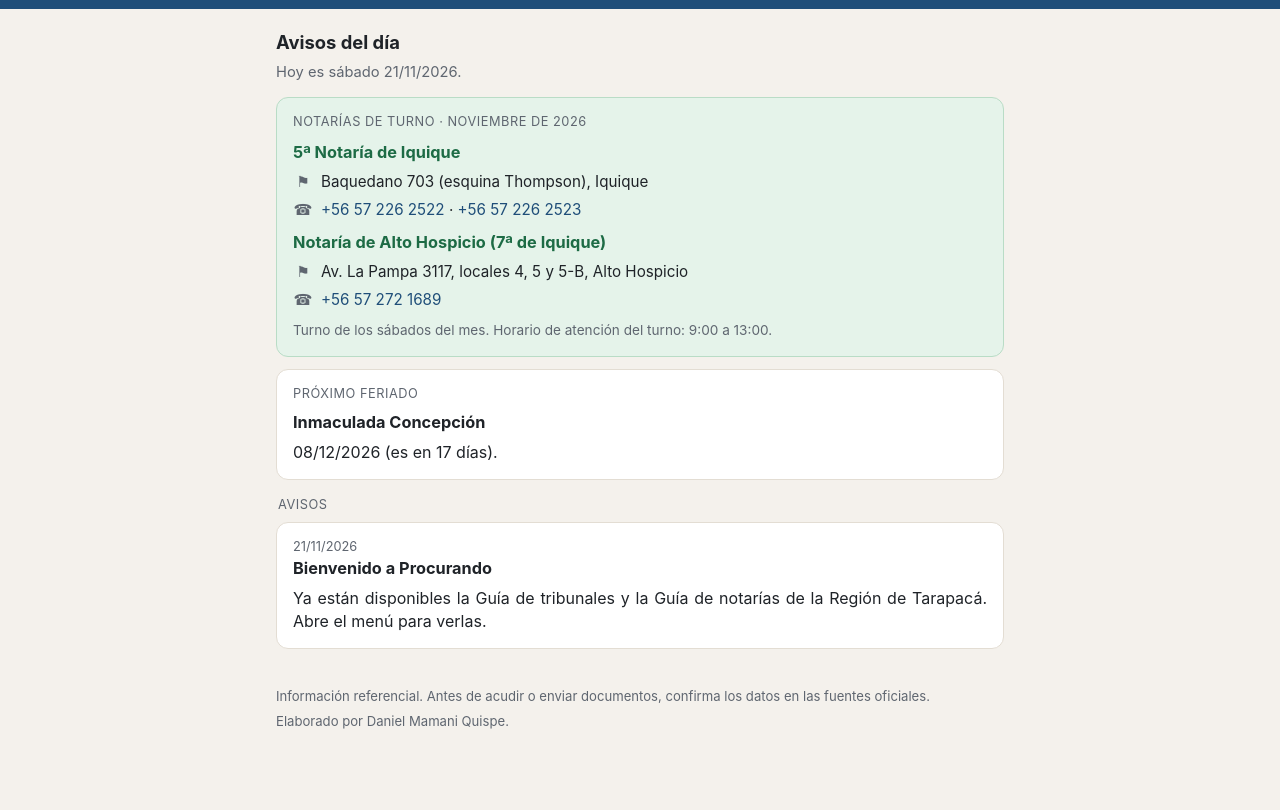
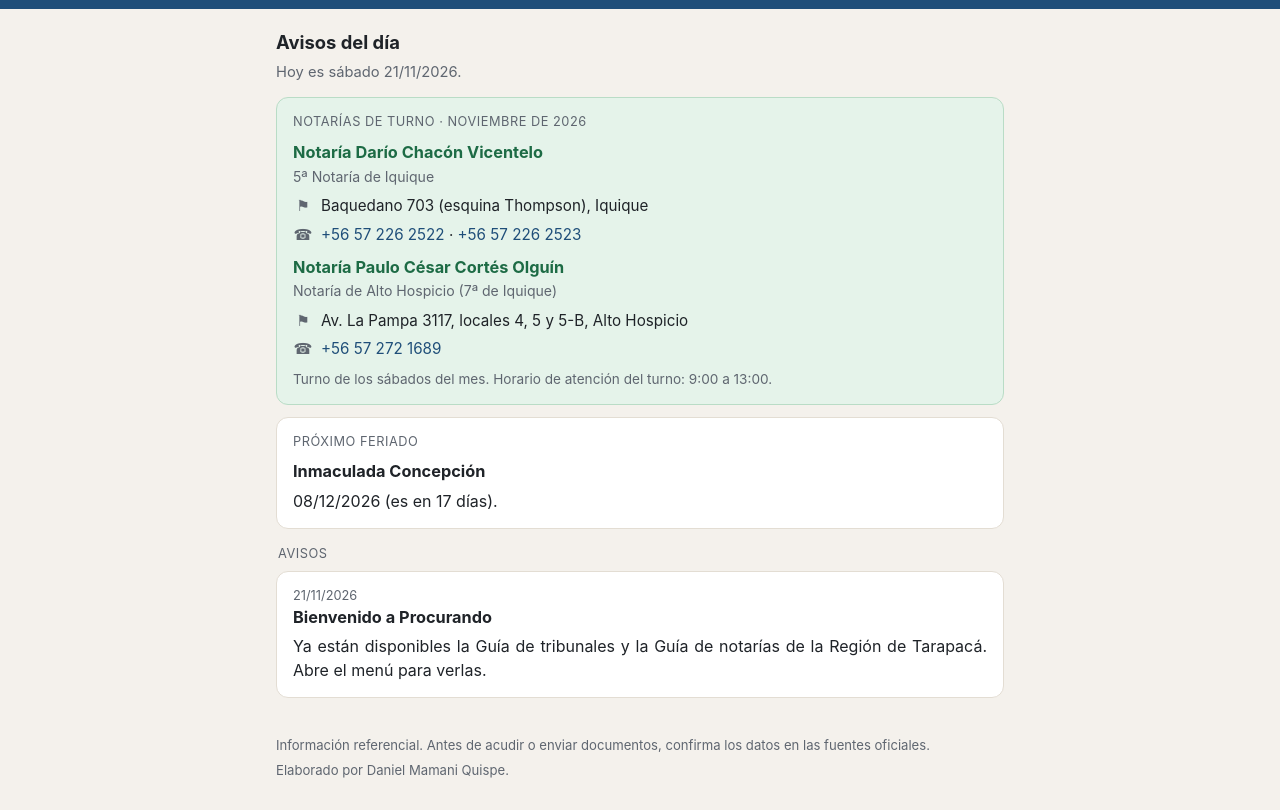
Before and after one commit to AbgDanielM/procurando, a plain HTML site: page index.html in a window 1280 px wide. Shown: the part 62-872 px from the top of the page. Before the commit the page ends 823 px from the top, so only its background shows below. Drawn offline with Linux system fonts and the light colour scheme.

Commit message:
Notarías: mostrar el nombre público del notario como título
Co-Authored-By: Claude Opus 5.5 <noreply@anthropic.com>
Claude-Session: https://claude.ai/code/session_01MfGWsinTBHSeCC8bfmXjeD

```diff
--- a/data/notarias.js
+++ b/data/notarias.js
@@ -1,10 +1,13 @@
 // Notarías de la Región de Tarapacá.
 // Base: nómina oficial entregada por el Poder Judicial el 06/11/2026,
 // con datos de contacto verificados en noviembre de 2026.
+// "publico" es el nombre con que la notaría se identifica (por su notario titular).
+// Si el cargo está vacante, se deja sin "publico" y se muestra el número oficial.
 // "id" se usa para marcar las notarías de turno en data/turnos.js.
 const NOTARIAS = [
   {
     id: "iqq1",
+    publico: "Notaría Rodrigo González Barriga",
     nombre: "1ª Notaría de Iquique",
     notario: "Rodrigo Alejandro González Barriga",
     comuna: "Iquique",
@@ -15,6 +18,7 @@ const NOTARIAS = [
   },
   {
     id: "iqq2",
+    publico: "Notaría Heidi Cavieres Araya",
     nombre: "2ª Notaría de Iquique",
     notario: "Heidi Patricia Cavieres Araya",
     comuna: "Iquique",
@@ -35,6 +39,7 @@ const NOTARIAS = [
   },
   {
     id: "iqq4",
+    publico: "Notaría Álvaro Meniconi Asfura",
     nombre: "4ª Notaría de Iquique",
     notario: "Álvaro Tomás Meniconi Asfura",
     comuna: "Iquique",
@@ -45,6 +50,7 @@ const NOTARIAS = [
   },
   {
     id: "iqq5",
+    publico: "Notaría Darío Chacón Vicentelo",
     nombre: "5ª Notaría de Iquique",
     notario: "Darío Emigdio Chacón Vicentelo",
     comuna: "Iquique",
@@ -65,6 +71,7 @@ const NOTARIAS = [
   },
   {
     id: "ahosp",
+    publico: "Notaría Paulo César Cortés Olguín",
     nombre: "Notaría de Alto Hospicio (7ª de Iquique)",
     notario: "Paulo César Cortés Olguín",
     comuna: "Alto Hospicio",
@@ -75,6 +82,7 @@ const NOTARIAS = [
   },
   {
     id: "pozo",
+    publico: "Notaría Angiello Cordano Carrizo",
     nombre: "Notaría de Pozo Almonte",
     notario: "Angiello Paolo Cordano Carrizo",
     comuna: "Pozo Almonte",
--- a/index.html
+++ b/index.html
@@ -75,6 +75,7 @@
     padding: 15px 16px; margin-bottom: 12px;
   }
   .tarjeta h3 { margin: 0 0 4px; font-size: 1.02rem; font-weight: 650; }
+  .subtitulo { color: var(--suave); font-size: .88rem; margin: -2px 0 8px; }
   .tarjeta.turno { border-color: #b9dcc6; background: var(--turno-fondo); }
   .tarjeta.turno h3 { color: var(--turno); }
   .bloque-titulo { font-size: .8rem; text-transform: uppercase; letter-spacing: .04em; color: var(--suave); margin: 0 0 8px; }
@@ -236,7 +237,8 @@
     }
     const filas = turnoMes.notarias.map(id => NOTARIAS.find(n => n.id === id)).filter(Boolean).map(n => `
       <div style="margin-top:10px">
-        <h3>${n.nombre}</h3>
+        <h3>${n.publico || n.nombre}</h3>
+        ${n.publico ? `<div class="subtitulo">${n.nombre}</div>` : ""}
         <div class="fila"><span class="ico">&#9873;</span><span>${n.direccion}</span></div>
         ${n.telefonos.length ? `<div class="fila"><span class="ico">&#9742;</span><span>${fonosHTML(n.telefonos)}</span></div>` : ""}
       </div>`).join("");
@@ -305,26 +307,27 @@
   document.getElementById("notariasTurno").innerHTML = bloqueTurno();
   function tarjetaNot(n) {
     return `<article class="tarjeta">
-      <h3>${n.nombre}</h3>
+      <h3>${n.publico || n.nombre}</h3>
+      ${n.publico ? `<div class="subtitulo">${n.nombre}</div>` : ""}
       <div class="etiquetas">
         <span class="etiqueta">${n.comuna}</span>
         ${idsTurno.includes(n.id) ? '<span class="etiqueta de-turno">De turno este mes</span>' : ""}
       </div>
-      <div class="fila"><span class="ico">&#9878;</span><span>${n.notario}</span></div>
+      ${n.publico ? "" : `<div class="fila"><span class="ico">&#9878;</span><span>${n.notario}</span></div>`}
       <div class="fila"><span class="ico">&#9873;</span><span>${n.direccion}</span></div>
       ${n.telefonos.length ? `<div class="fila"><span class="ico">&#9742;</span><span>${fonosHTML(n.telefonos)}</span></div>`
                            : `<div class="fila"><span class="ico">&#9742;</span><span>Teléfono no informado</span></div>`}
       <div class="fila"><span class="ico">&#9200;</span><span>${n.horario}</span></div>
       <div class="acciones">
         ${n.telefonos.length ? `<a class="principal" href="tel:${n.telefonos[0]}">Llamar</a>` : ""}
-        <a href="${mapa(n.nombre, n.direccion)}" target="_blank" rel="noopener">Cómo llegar</a>
+        <a href="${mapa(n.publico || n.nombre, n.direccion)}" target="_blank" rel="noopener">Cómo llegar</a>
         ${n.web ? `<a href="${n.web}" target="_blank" rel="noopener">Sitio web</a>` : ""}
       </div></article>`;
   }
   function pintarNot() {
     const q = normalizar(document.getElementById("buscarNot").value.trim());
     const l = NOTARIAS.filter(n => (comunaNot === "Todas" || n.comuna === comunaNot) &&
-      (!q || normalizar(n.nombre + " " + n.notario + " " + n.comuna + " " + n.direccion).includes(q)));
+      (!q || normalizar(n.nombre + " " + (n.publico || "") + " " + n.notario + " " + n.comuna + " " + n.direccion).includes(q)));
     document.getElementById("listaNot").innerHTML = l.length ? l.map(tarjetaNot).join("") : '<p class="vacio">No se encontraron notarías.</p>';
     document.getElementById("contadorNot").textContent = l.length === 1 ? "1 notaría" : l.length + " notarías";
   }
```
